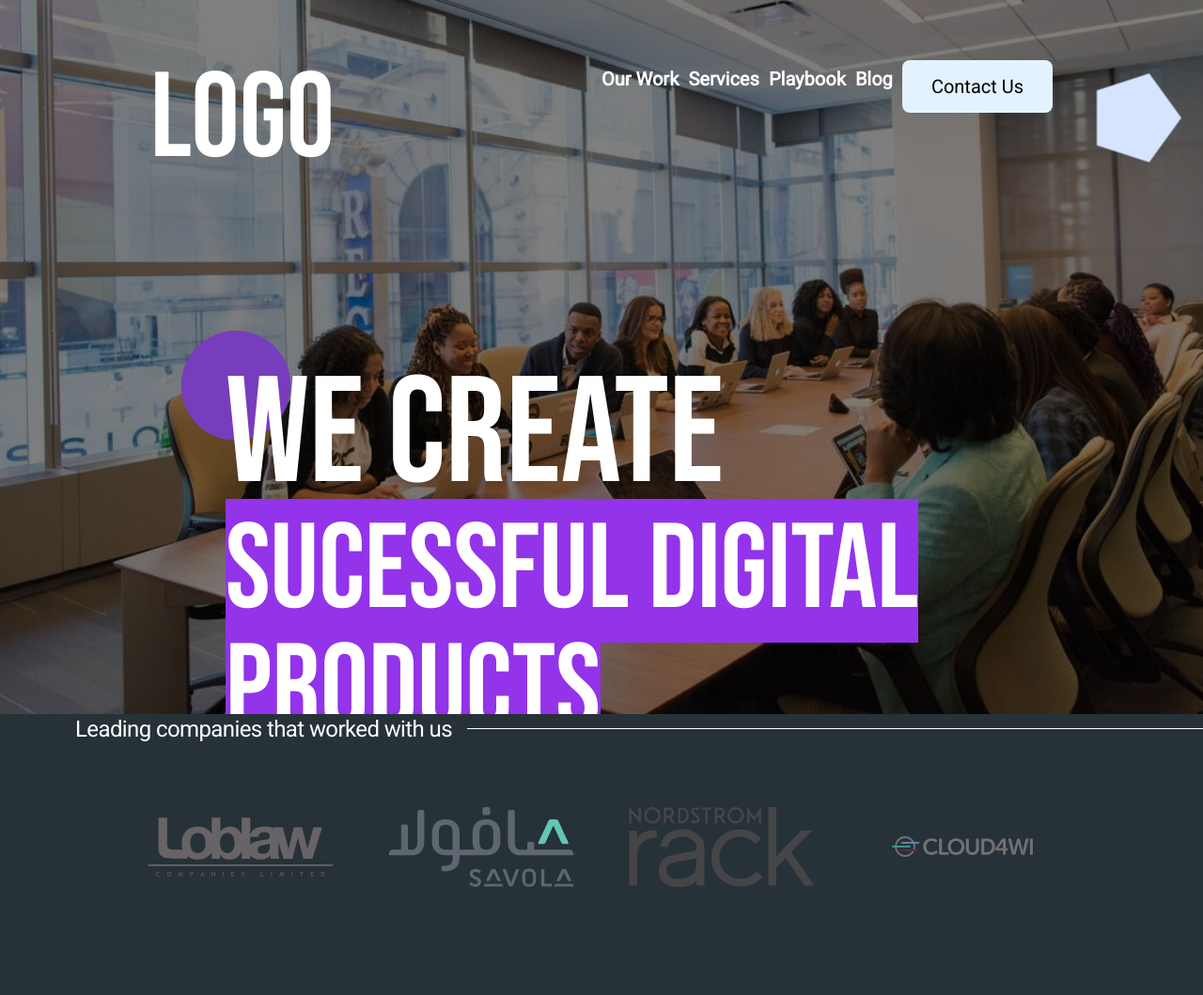
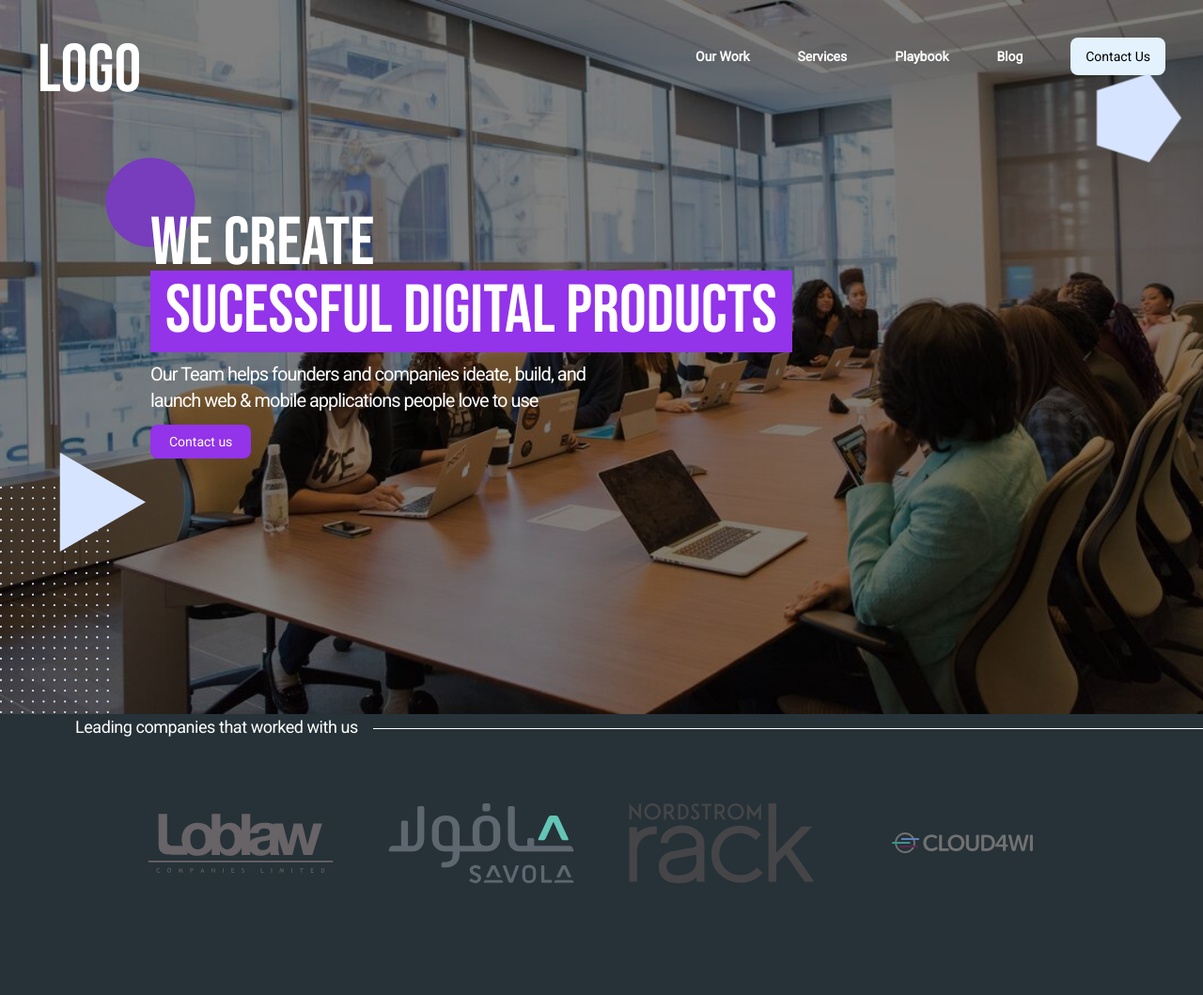
Before and after one commit to FixxooXD/Frontend-Project-1, a website: page index.html in a window 1280 px wide. Shown: the top 1059 px of the page at 94% size. Drawn offline with Linux system fonts and the light colour scheme.

Commit message:
CHecking

```diff
--- a/index.html
+++ b/index.html
@@ -30,10 +30,10 @@
       </div>
       <nav class="relative h-screen w-screen flex flex-col">
         <div
-          class="First-container flex justify-between p-10 sm:p-[4rem] xl:px-[10rem] pt-6"
+          class="First-container flex justify-between p-10 "
         >
           <div id="logo" class="text-white">
-            <span class="text-7xl sm:text-9xl">Logo</span>
+            <span class="text-7xl">Logo</span>
           </div>
           <div id="otherNav-desktop-view" class="text-white block lg:hidden">
             <button>Burgir Btn</button>
@@ -45,37 +45,38 @@
           </div>
           <div
             id="otherNav-desktop-view"
-            class="h-10 text-white hidden lg:flex w-5/12 lg:w-1/2 flex justify-between font-bold"
+            class="h-10 text-white hidden lg:flex w-5/12 flex justify-between font-bold"
           >
-            <button class="xl:text-xl">Our Work</button>
-            <button class="xl:text-xl">Services</button>
-            <button class="xl:text-xl">Playbook</button>
-            <button class="xl:text-xl">Blog</button>
+            <button class="xl:text-sm">Our Work</button>
+            <button class="xl:text-sm">Services</button>
+            <button class="xl:text-sm">Playbook</button>
+            <button class="xl:text-sm">Blog</button>
             <button
               id="contactUsBtn"
-              class="bg-slat-300 text-black px-4 py-2 h-14 w-40 rounded-lg items-center font-medium xl:text-xl"
+              class="bg-slat-300 text-black px-4 py-2 rounded-lg items-center font-medium xl:text-sm"
             >
               Contact Us
             </button>
           </div>
         </div>
 
-        <div class="relative lg:pl-[15rem] md:pl-12 pl-6 pt-2 lg:pt-16">
+        <div class="relative lg:pl-[10rem] md:pl-12 pl-6 pt-2">
           <div
-            class="relative z-40 sm:top-16 xl:text-[10rem] md:text-8xl text-4xl text-white"
+            class="relative z-40 sm:top-16 md:text-7xl text-4xl text-white"
           >
             WE CREATE
           </div>
           <div class="">
+            <!-- md:-top-[10rem] md:left-[0rem] lg:top-[6rem] lg:left-[12rem] -->
             <img
-              class="hidden md:block sm:absolute md:top-[2rem] md:left-[1rem] lg:top-[6rem] lg:left-[12rem]"
+              class="hidden w-24 sm:block sm:absolute top-[1rem] left-[7rem]"
               src="assets/shapes/circle.svg"
               alt=""
             />
           </div>
           <div class="sm:mt-16">
             <h1
-              class="inline text-white bg-purple-600 w-fit xl:text-9xl leading-[70px] md:text-6xl text-5xl"
+              class="inline text-white bg-purple-600 w-fit sm:px-4 leading-[70px] md:text-7xl text-5xl"
             >
               SUCESSFUL Digital PRODUCTS
             </h1>
@@ -87,19 +88,19 @@
           </div>
           <h3
             id="shortDesc"
-            class="text-white mt-6 sm:text-3xl text-sm tracking-tighter"
+            class="text-white mt-4 sm:text-xl text-sm tracking-tighter"
           >
             Our Team helps founders and companies ideate, build, and
           </h3>
           <h3
             id="shortDesc"
-            class="text-white sm:text-3xl text-sm md-text-2xl tracking-tighter"
+            class="text-white sm:text-xl text-sm  tracking-tighter"
           >
             launch web & mobile applications people love to use
           </h3>
           <button
             id="shortDesc"
-            class="bg-purple-600 text-white text-sm sm:text-xl w-32 p-2 px-3 mt-4 rounded-lg"
+            class="bg-purple-600 text-white text-sm p-2 px-5 mt-3 rounded-lg"
           >
             Contact us
           </button>
@@ -117,7 +118,7 @@
           <img id="triangle" src="assets/shapes/triangle.svg" alt="" />
         </div>
         <div
-          class="mt-40 w-64 relative inset-x-60 sm:inset-x-0 -inset-y-10 sm:inset-y-0 z-10"
+          class="mt-40 w-56 relative inset-x-60 sm:inset-x-0 -inset-y-10 sm:inset-y-0 z-10"
         >
           <img
             class="absolute hidden lg:block z-10 -mt-56 -ml-20"
@@ -153,14 +154,18 @@
         <h1 class="sm:pl-16 pl-2 text-white flex normal-case">
           <span
             id="companies"
-            class="text-sm tracking-tight lg:text-2xl mt-3 ml-4 sm:mt-0"
+            class="tracking-tight text-lg mt-3 ml-4 sm:mt-0"
             >Leading companies that worked with us</span
           >
         </h1>
+        <!-- line for decoration -->
         <div
           class="hidden lg:block border-t flex-1 border-white bg-secondary-1000 text-white w-full mt-[15px] ml-4"
         ></div>
       </div>
+
+      <!-- companies -->
+
       <div
         id="companies"
         class="grid grid-cols-2 sm:flex px-4 py-6 justify-center"
@@ -199,8 +204,9 @@
         </div>
       </div>
 
+      <!-- services -->
       <div id="services">
-        <div class="border-t lg:border-transparent pl-6 pr-4 lg:px-[20rem]">
+        <div class="border-t lg:border-transparent pl-6 pr-4 lg:px-[2rem]">
           <div
             class="relative mt-16 sm:pt-24 text-white text-8xl text-opacity-40 sm:top-0"
           >
@@ -208,7 +214,7 @@
           </div>
           <div
             id="shortDesc"
-            class="relative w-full lg:w-[54rem] text-sm sm:text-2xl flex leading-6 pl-6 sm:pl-12 sm:pr-24 pl-2 -top-8 text-slate-200 leading-6"
+            class="relative w-full lg:w-[40rem] text-sm sm:text-lg flex leading-4 pl-6 sm:pr-20 -top-8 text-slate-200"
           >
             We're the partner you need! Our team will help you build top-notch
             digital products that strengthen your relationship with your users
@@ -218,7 +224,7 @@
           <div id="services-category" class="relative">
             <div
               id="product-strategy"
-              class="text-slate-200 sm:w-[50rem] p-5 sm:h-[20rem] bg-[#37474F] rounded-lg sm:py-8 sm:px-6 transition-colors  sm:mt-8"
+              class="text-slate-200 p-5  bg-[#37474F] rounded-lg sm:py-8 sm:px-6 transition-colors  sm:mt-8"
             >
               <img
                 class="sm:absolute sm:w-[6rem]"
@@ -226,21 +232,21 @@
                 alt=""
               />
               <div class="sm:ml-32">
-                <h1 class="my-2 text-xl sm:text-4xl">PRODUCT STRATEGY</h1>
-                <p class="sm:text-2xl sm:mt-4 leading-6">
+                <h1 class="my-2 text-xl sm:text-2xl">PRODUCT STRATEGY</h1>
+                <p class="sm:text-lg sm:mt-4 leading-6">
                   Let’s explore, understand, and validate the product’s
                   attributes.
                 </p>
-                <p class="sm:text-2xl leading-6">
+                <p class="sm:text-lg leading-6">
                   A multi-disciplinary team will be working together to define
                   the MVP specifications and the UI/UX guidelines.
                 </p>
-                <button class="my-2 text-xl sm:mt-8 sm:pb-4">Read more</button>
+                <button class="my-2 text-lg sm:mt-8 sm:pb-4">Read more</button>
               </div>
             </div>
             <div
               id="development"
-              class="text-slate-200 p-5 bg-[#37474F] rounded-lg mt-8 sm:mt-16 sm:w-[50rem] sm:py-8 sm:px-6"
+              class="text-slate-200 p-5 bg-[#37474F] rounded-lg mt-8 sm:mt-16 "
             >
               <img
                 class="sm:absolute sm:w-[6rem]"
```
Also changed, not shown: src/output.css.
